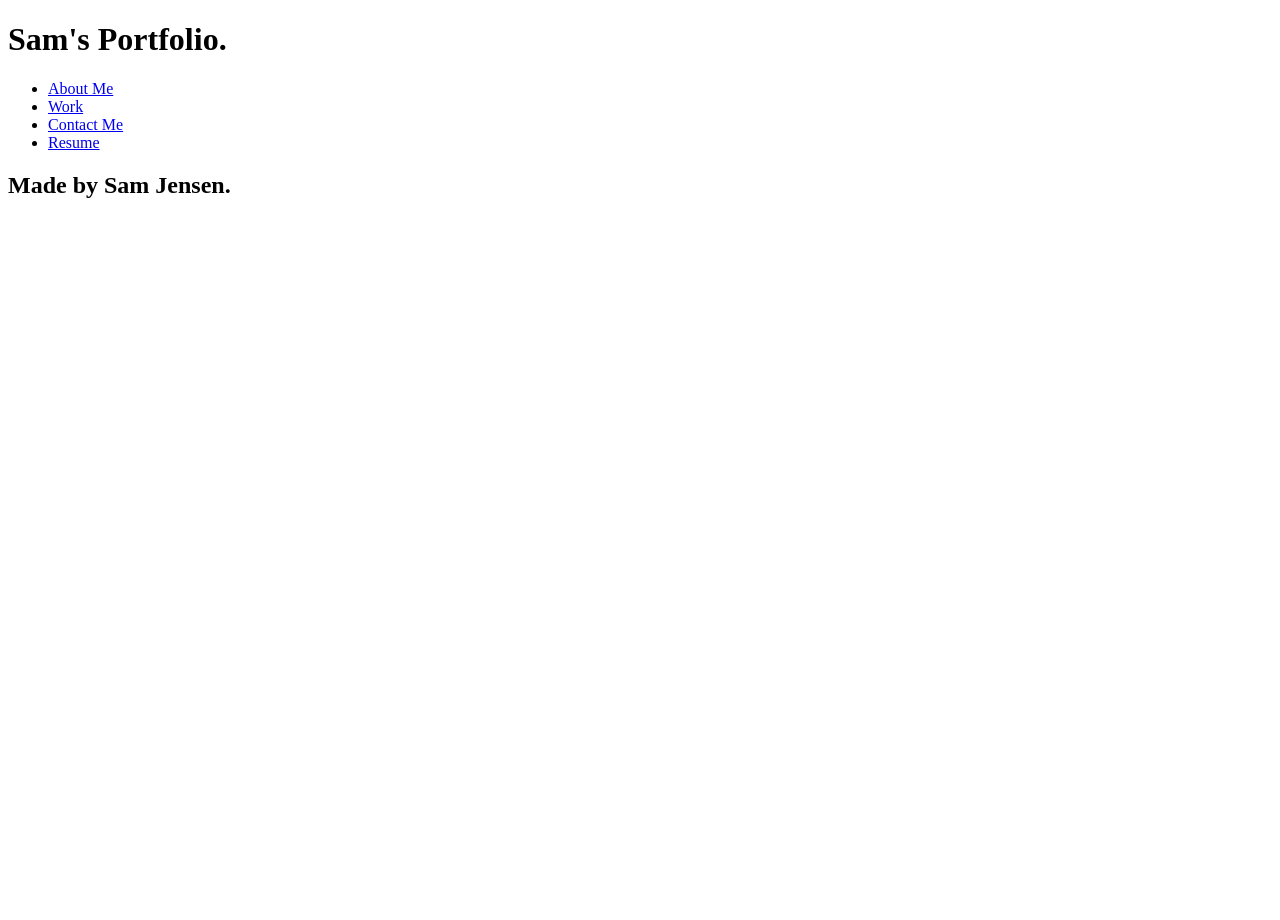
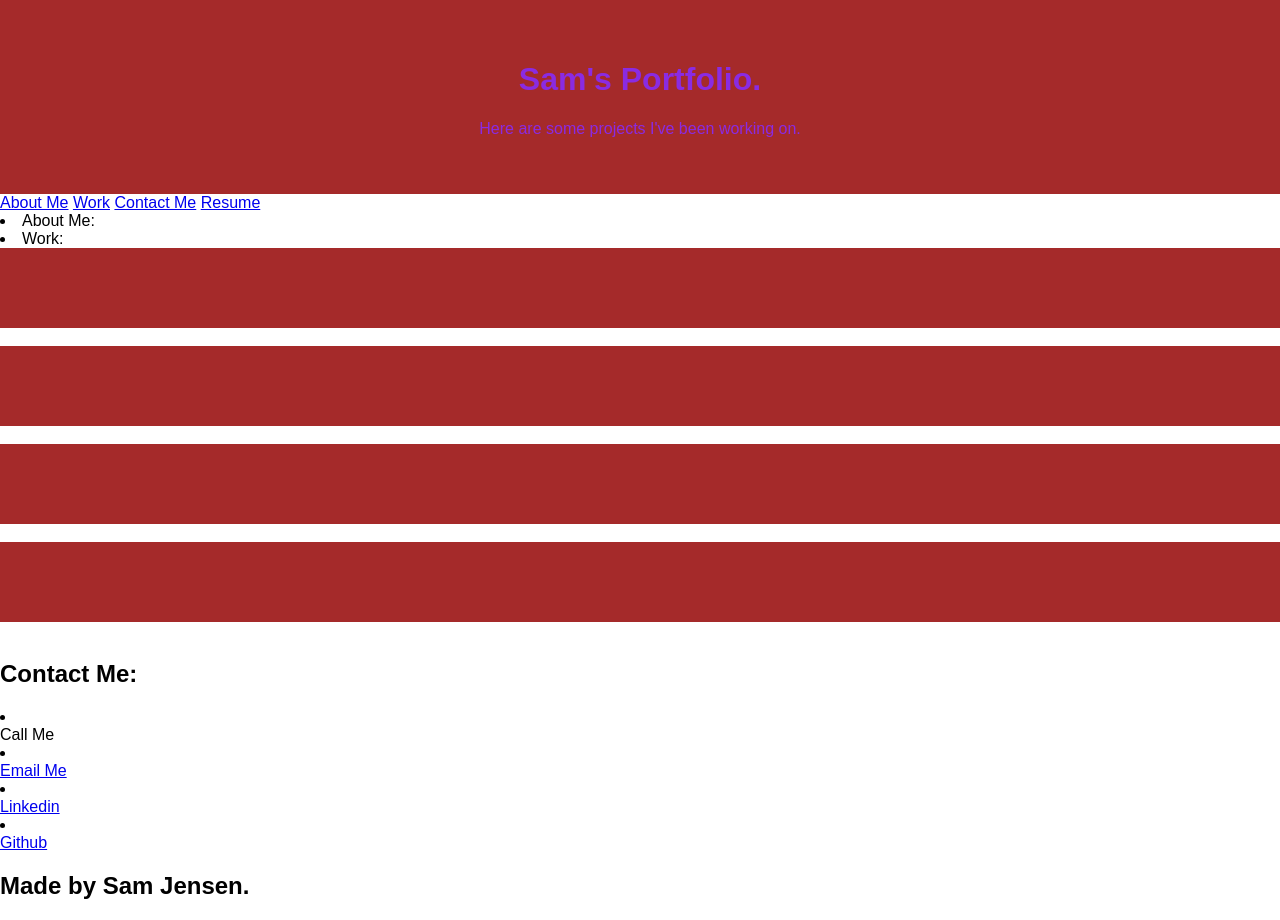
Before and after one commit to Samualjensen/class-challenge-2, a plain HTML site: page index.html in a window 1280 px wide. Before the commit the page ends 800 px from the top, so only its background shows below. Drawn offline with Linux system fonts and the light colour scheme.

Commit message:
added more html and css

```diff
--- a/assets/style.css
+++ b/assets/style.css
@@ -0,0 +1,20 @@
+*{
+    box-sizing: border-box;
+}
+
+body {
+    font-family: Arial, Helvetica, sans-serif ;
+    margin: 0 ;
+    display: flex ;
+    flex-direction: column;
+    min-height: 100px;
+    justify-content: flex-start;
+
+}
+
+header {
+    padding: 40px;
+    text-align: center;
+    background-color: brown;
+    color: blueviolet;
+}
--- a/index.html
+++ b/index.html
@@ -4,31 +4,83 @@
     <meta charset="UTF-8">
     <meta http-equiv="X-UA-Compatible" content="IE=edge">
     <meta name="viewport" content="width=device-width, initial-scale=1.0">
-    <link rel="style.css" href="./assets/style.css">
+    <link rel="stylesheet" type="text/css" href="./assets/style.css">
     <title>Sam's Portfolio</title>
 </head>
 <body>
+    <!--header-->
     <header>
         <h1>Sam's Portfolio.</h1>
+        <p>
+            Here are some projects I've been working on.
+        </p>
     </header>
+
+    <!--navbar-->
     <nav>
-        <ul>
+        <a href="#About Me">About Me</a>
+        <a href="#Work">Work</a>
+        <a href="#Contact Me">Contact Me</a>
+        <a href="https://www.linkedin.com/in/samual-jensen-b03b0a254/">Resume</a>
+    </nav>
+    <!--body-->
+    <main>
+        <!--sidebar-->
+        <aside>
+            <li>About Me:</li>
+            <li>Work:</li>
+        </aside>
+
+        <!---->
+        <div class="">
+            <section class="">
+                <header></header>
+                <img src="" alt=""/>
+            </section>
+            <section class="">
+                <header></header>
+                <img src="" alt="">
+            </section>
+            <section class="">
+                <header></header>
+                <img src="" alt="">
+            </section>
+            <section class="">
+                <header></header>
+                <img src="" alt="">
+            </section>
+        </div>
+        <section id="" class="" div class="">
+            <h2>Contact Me:</h2>
+            </div>
+            <section>
+                <div class="">
                     <li>
-                <a href="#About Me">About Me</a>
+                        <div class="Phone">
+                            <a href="callme:(503) 703-7038"></a>Call Me</a>
+                        </div>
                     </li>
                     <li>
-                <a href="#Work">Work</a>
+                        <div class="Email">
+                            <a href="mailto:samual.jensen@gmail.com">Email Me</a>
+                        </div>
                     </li>
                     <li>
-                <a href="#Contact Me">Contact Me</a>
+                        <div class="Linkedin">
+                            <a href="https://www.linkedin.com/in/samual-jensen-b03b0a254/">Linkedin</a>
+                        </div>
                     </li>
                     <li>
-                <a href="https://www.linkedin.com/in/samual-jensen-b03b0a254/">Resume</a>
+                        <div class="Github">
+                            <a href="https://github.com/Samualjensen">Github</a>
+                        </div>
                     </li>
-        </ul>
-    </nav>
+            </section>
+
+            <!--footer-->
             <footer>
                 <h2>Made by Sam Jensen.</h2>
             </footer>
 </body>
+
 </html>
```
Lines whose indentation alone changed are shown as unchanged.
